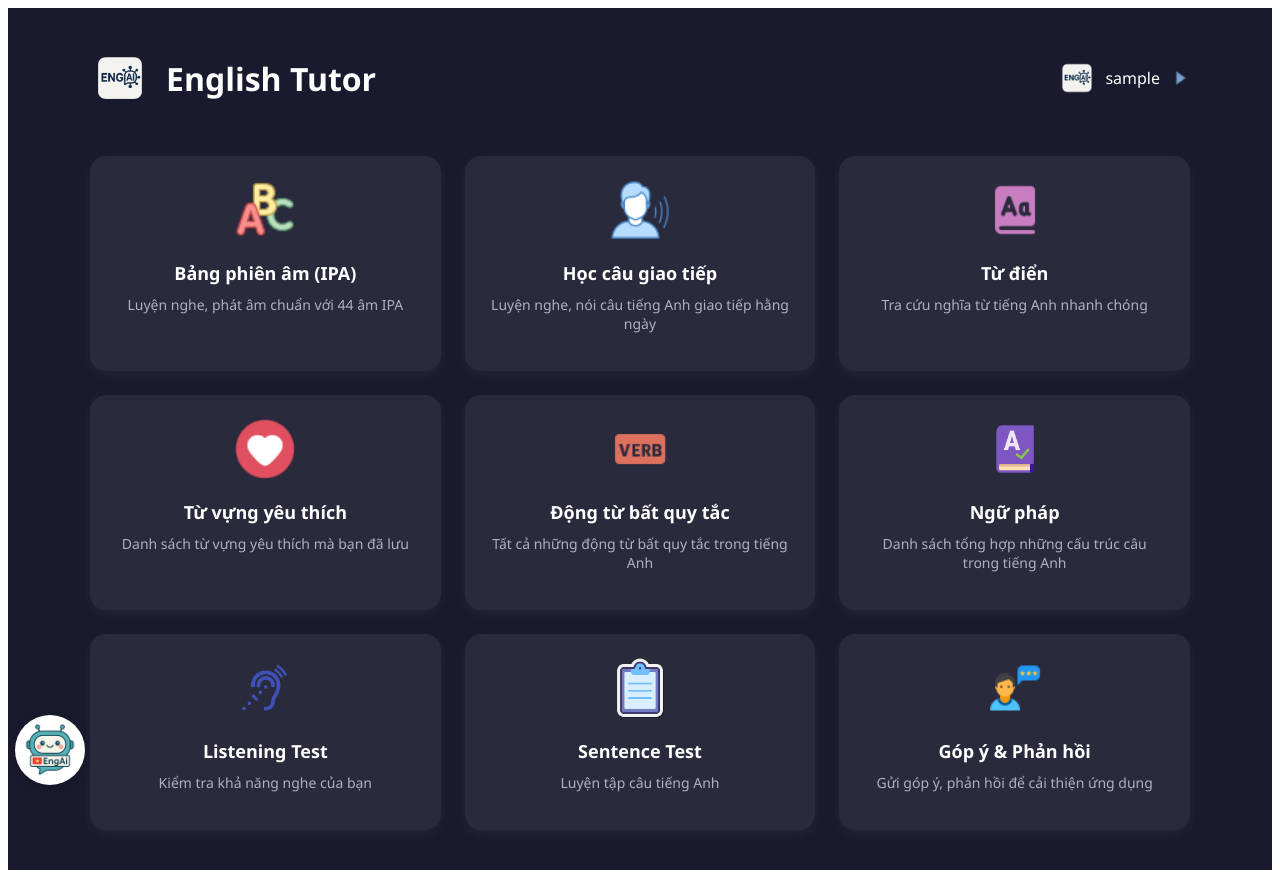
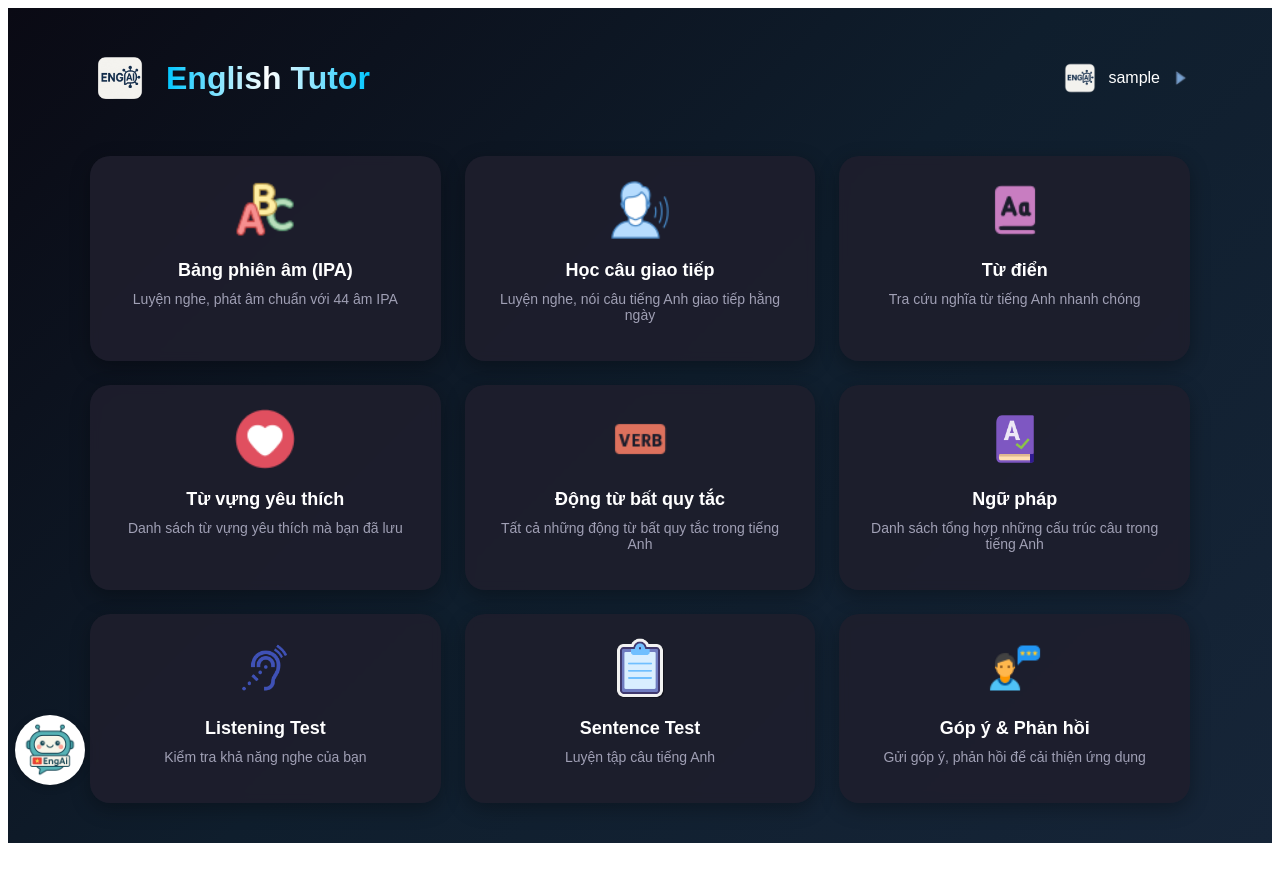
Before and after one commit to dutch25/EnglishTutor, a Vue app in the folder frontend/: page /home in a window 1280 px wide. After the commit the page ends 851 px from the top, so only its background shows below. Built offline with nearby package versions, Linux system fonts and the light colour scheme; sample sign-in values are in the browser's storage.

Commit message:
edithome

```diff
--- a/frontend/src/views/Home.vue
+++ b/frontend/src/views/Home.vue
@@ -161,12 +161,12 @@ export default {
 
 <style scoped>
 .app-wrapper {
-  background-color: #1a1a2e;
+  background: linear-gradient(135deg, #0a0a14, #0f1e2d, #162538);
   color: #ffffff;
   min-height: 100vh;
   padding: 40px 20px;
   box-sizing: border-box;
-  font-family: "Segoe UI", sans-serif;
+  font-family: 'Poppins', sans-serif;
   display: flex;
   flex-direction: column;
   align-items: center;
@@ -201,7 +201,9 @@ export default {
 .title {
   font-size: 32px;
   font-weight: bold;
-  color: #ffffff;
+  background: linear-gradient(90deg,#00c6ff, #ffffff, #00c6ff);
+  -webkit-background-clip: text;
+  -webkit-text-fill-color: transparent;
   margin: 0;
 }
 
@@ -214,6 +216,8 @@ export default {
 .user-info {
   display: flex;
   align-items: center;
+  background: transparent; /* Bỏ nền mờ */
+  padding: 0; /* Bỏ padding để gọn lại */
 }
 
 .user-avatar {
@@ -229,11 +233,6 @@ export default {
   margin-right: 12px;
 }
 
-.user-section {
-  display: flex;
-  align-items: center;
-}
-
 .account-menu-wrapper {
   position: relative;
   cursor: pointer;
@@ -245,35 +244,35 @@ export default {
   width: 18px;
   height: 18px;
   transition: transform 0.3s ease;
-  transform: rotate(-90deg); /* Mặc định nằm ngang */
+  transform: rotate(-90deg);
 }
 
 .menu-icon.rotated {
-  transform: rotate(0deg); /* Khi mở menu thì quay xuống dưới */
+  transform: rotate(0deg);
 }
 
 .account-menu {
   position: absolute;
   right: 0;
   top: 120%;
-  background-color: #2a2a3d;
-  border-radius: 8px;
-  box-shadow: 0 4px 8px rgba(0, 0, 0, 0.2);
+  background: rgba(20, 20, 30, 0.95); /* Đậm và ít trong suốt */
+  border-radius: 12px;
+  box-shadow: 0 6px 20px rgba(0, 0, 0, 0.4);
   margin-top: 8px;
   z-index: 999;
   min-width: 160px;
 }
 
 .menu-item {
-  padding: 10px 16px;
+  padding: 12px 16px;
   color: #ffffff;
   font-size: 14px;
   cursor: pointer;
-  transition: background-color 0.3s;
+  transition: background 0.3s;
 }
 
 .menu-item:hover {
-  background-color: #40405a;
+  background: rgba(255, 255, 255, 0.1);
 }
 
 .feature-grid {
@@ -285,18 +284,19 @@ export default {
 }
 
 .feature-card {
-  background-color: #2a2a3d;
-  border-radius: 16px;
+  background: rgba(30, 30, 45, 0.9); /* Đậm hơn, ít mờ hơn */
+  backdrop-filter: blur(5px);
+  border-radius: 20px;
   padding: 24px;
   text-align: center;
   transition: all 0.3s ease;
-  box-shadow: 0 4px 12px rgba(255, 255, 255, 0.05);
+  box-shadow: 0 6px 20px rgba(0, 0, 0, 0.3);
   cursor: pointer;
 }
 
 .feature-card:hover {
   transform: translateY(-6px);
-  box-shadow: 0 8px 20px rgba(255, 255, 255, 0.1);
+  box-shadow: 0 10px 30px rgba(0, 0, 0, 0.5);
 }
 
 .feature-icon {
@@ -314,7 +314,8 @@ export default {
 
 .feature-description {
   font-size: 14px;
-  color: #b0b0c3;
+  color: #a0a0b5;
   margin-top: 10px;
 }
+
 </style>
```
